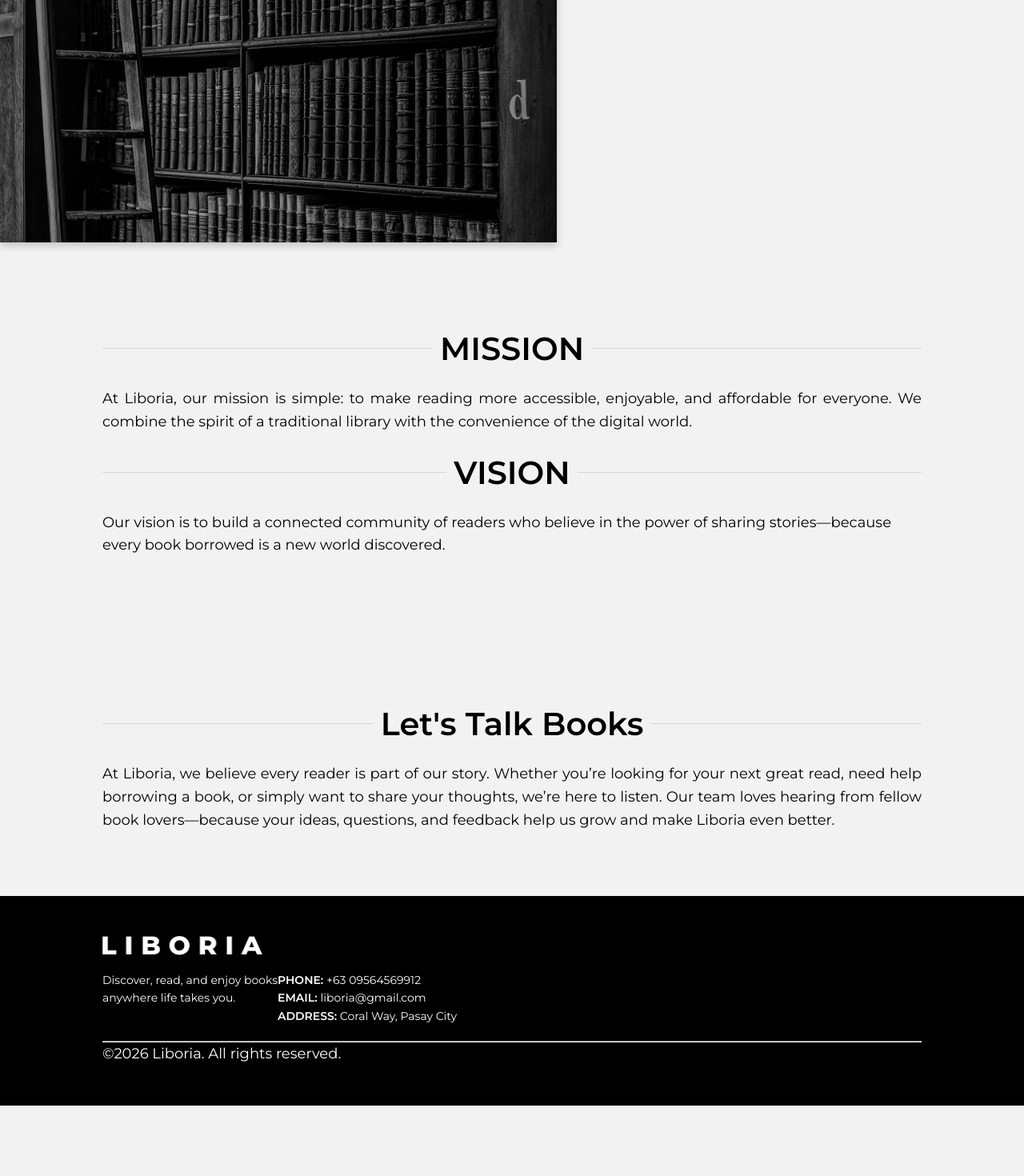
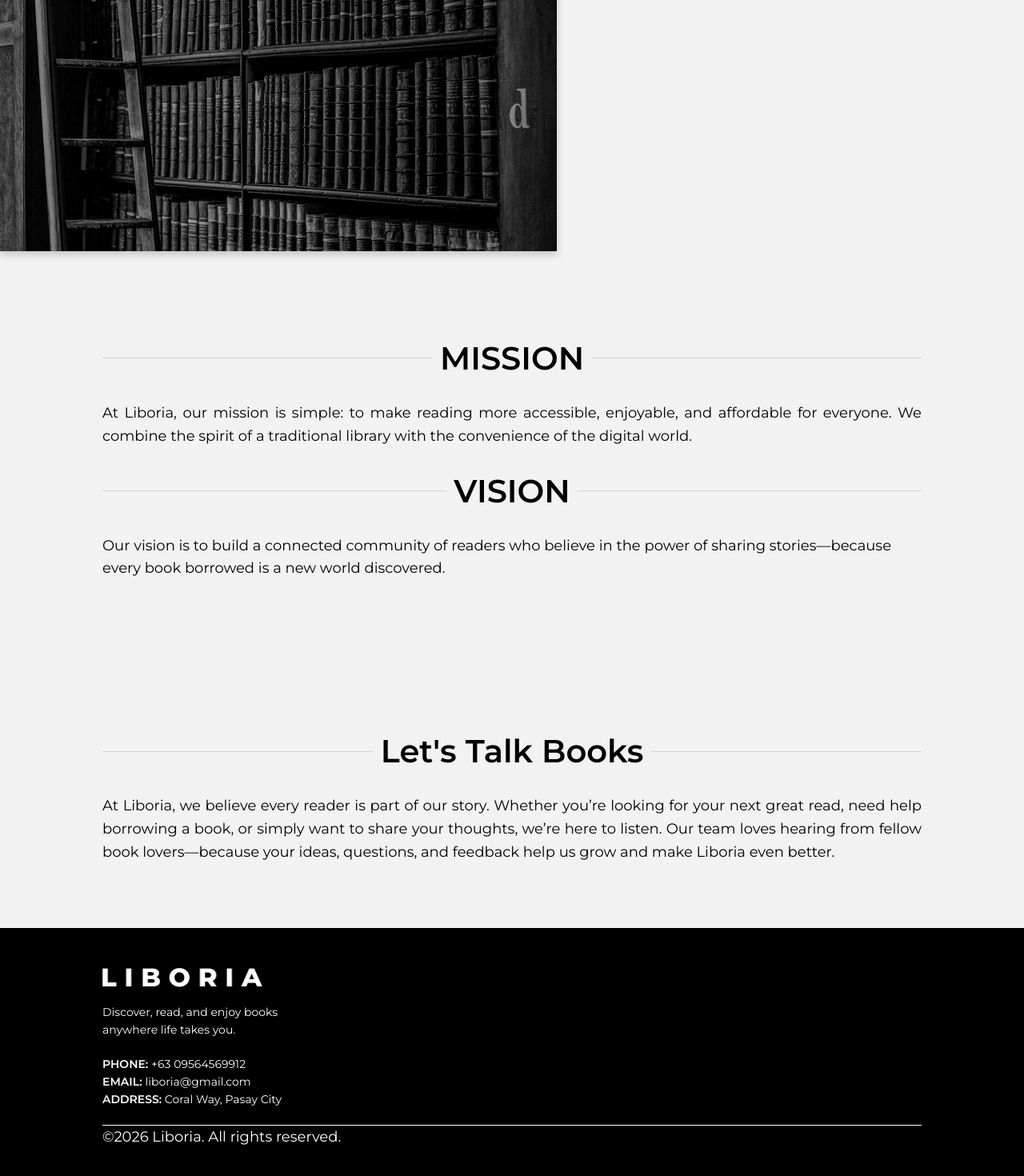
Before and after one commit to plcastro/LIBORIA, a React (Vite) app in the folder vite-liboria/: page /home in a window 1280 px wide. Shown: the part 1154-2624 px from the top of the page at 80% size. Before the commit the page ends 2536 px from the top, so only its background shows below. Built offline with nearby package versions, Linux system fonts and the light colour scheme.

Commit message:
refactor: update layout structure and styling in various components for improved responsiveness

```diff
--- a/vite-liboria/src/App.css
+++ b/vite-liboria/src/App.css
@@ -1,5 +1,5 @@
 @import url("https://fonts.googleapis.com/css2?family=Montserrat:wght@400;600&display=swap");
-
+@import "tailwindcss";
 * {
   margin: 0;
   padding: 0;
--- a/vite-liboria/src/components/FooterComp/FooterComp.jsx
+++ b/vite-liboria/src/components/FooterComp/FooterComp.jsx
@@ -1,23 +1,22 @@
 import React from "react";
 
 import logo_light from "../../assets/liboria white.png";
-import { Col, Row } from "../muiAntdCompat";
 
 const FooterComp = () => {
   return (
     <footer className="footer">
-      <Row>
+      <div>
         <img src={logo_light} alt="Liboria Logo" style={{ width: "200px" }} />
-      </Row>
-      <Row align="middle" justify="space-between">
-        <Col style={{ margin: "20px 0" }}>
+      </div>
+      <div style={{}}>
+        <div style={{ margin: "20px 0" }}>
           <p style={{ fontSize: "14px" }}>
             Discover, read, and enjoy books <br />
             anywhere life takes you.
           </p>
-        </Col>
+        </div>
 
-        <Col lg={{ span: 6, offset: 2 }} style={{ margin: "20px 0" }}>
+        <div style={{ margin: "20px 0" }}>
           <p style={{ fontSize: "14px" }}>
             <strong>PHONE:</strong> +63 09564569912
           </p>
@@ -30,16 +29,16 @@ const FooterComp = () => {
           <p style={{ fontSize: "14px" }}>
             <strong>ADDRESS:</strong> Coral Way, Pasay City
           </p>
-        </Col>
-      </Row>
+        </div>
+      </div>
 
       <hr />
 
-      <Row justify="center">
-        <Col span={24} style={{ textAlign: "left" }}>
+      <div>
+        <div style={{ textAlign: "left", fontSize: "14px" }}>
           <p>©2026 Liboria. All rights reserved.</p>
-        </Col>
-      </Row>
+        </div>
+      </div>
     </footer>
   );
 };
--- a/vite-liboria/src/components/NavBar/Navbar.jsx
+++ b/vite-liboria/src/components/NavBar/Navbar.jsx
@@ -51,39 +51,34 @@ const Navbar = () => {
             <MenuOutlined sx={{ fontSize: 24 }} />
           </IconButton>
 
-          <Drawer anchor="right" open={open} onClose={handleClose}>
-            <div style={{ width: 250, padding: "16px" }}>
-              <img
-                src={logo_dark}
-                alt="Logo"
-                style={{
-                  width: "200px",
-                  maxWidth: "100%",
-                  marginBottom: "20px",
-                }}
-              />
-
-              <Menu
-                open={true}
+          <Drawer
+            anchor="right"
+            open={open}
             onClose={handleClose}
-                anchorEl={null}
-                variant="selectedMenu"
-                sx={{
-                  position: "static",
-                  "& .MuiPaper-root": {
-                    position: "static",
-                    boxShadow: "none",
+            PaperProps={{
+              sx: {
+                width: 250,
+                maxWidth: "85vw",
+                boxSizing: "border-box",
+                padding: "16px",
+                backgroundColor: "#fff",
               },
             }}
           >
-                <MenuItem component={NavLink} to="/home" onClick={handleClose}>
+            <div>
+              <ul className="nav-links mobile-nav-links">
+                <li>
+                  <NavLink to="/home" onClick={handleClose}>
                     Home
-                </MenuItem>
+                  </NavLink>
+                </li>
 
-                <MenuItem component={NavLink} to="/login" onClick={handleClose}>
+                <li>
+                  <NavLink to="/login" onClick={handleClose}>
                     Login
-                </MenuItem>
-              </Menu>
+                  </NavLink>
+                </li>
+              </ul>
             </div>
           </Drawer>
         </>
--- a/vite-liboria/src/layout/RootLayout.jsx
+++ b/vite-liboria/src/layout/RootLayout.jsx
@@ -1,7 +1,7 @@
 import React from "react";
 import Navbar from "../components/NavBar/Navbar";
 import { Flex, Layout } from "../components/muiAntdCompat";
-import { Outlet } from "react-router-dom";
+import { Outlet, useLocation } from "react-router-dom";
 import FooterComp from "../components/FooterComp/FooterComp";
 const { Header, Footer, Content } = Layout;
 
@@ -31,6 +31,8 @@ const contentStyle = {
 };
 
 const RootLayout = () => {
+  const location = useLocation();
+  const showFooter = location.pathname === "/home";
   return (
     <Flex gap="middle" wrap>
       <Layout style={layoutStyle}>
@@ -40,9 +42,12 @@ const RootLayout = () => {
         <Content style={contentStyle}>
           <Outlet />
         </Content>
-        <Footer style={footerStyle}>
-          <FooterComp />
-        </Footer>
+
+        {showFooter && (
+          <Footer style={footerStyle}>
+            <FooterComp />
+          </Footer>
+        )}
       </Layout>
     </Flex>
   );
--- a/vite-liboria/src/pages/MainWebPages/Home.jsx
+++ b/vite-liboria/src/pages/MainWebPages/Home.jsx
@@ -70,7 +70,14 @@ const Home = () => {
         </Col>
       </Row>
 
-      <Row>
+      <Row
+        justify="center"
+        align="middle"
+        style={{
+          flexDirection: "row",
+          alignContent: "center",
+        }}
+      >
         <Col lg={12} md={12} sm={24} xs={24}>
           <h2
             style={{
```
Lines whose indentation alone changed are shown as unchanged.
